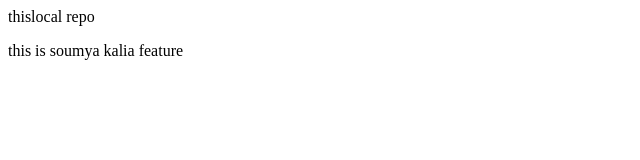
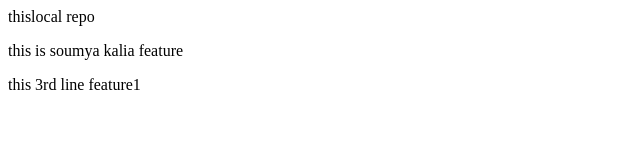
Before and after one commit to soumyapatra123/Localrepo, a plain HTML site: page index.html in a window 1280 px wide. Shown: the whole page, without its empty margins (0-640 px from the left). Drawn offline with Linux system fonts and the light colour scheme.

Commit message:
3rd feature

```diff
--- a/index.html
+++ b/index.html
@@ -1,2 +1,3 @@
 <p>thislocal repo</p>
 <p>this is soumya kalia feature</p>
+<p>this 3rd line feature1</p>
```
